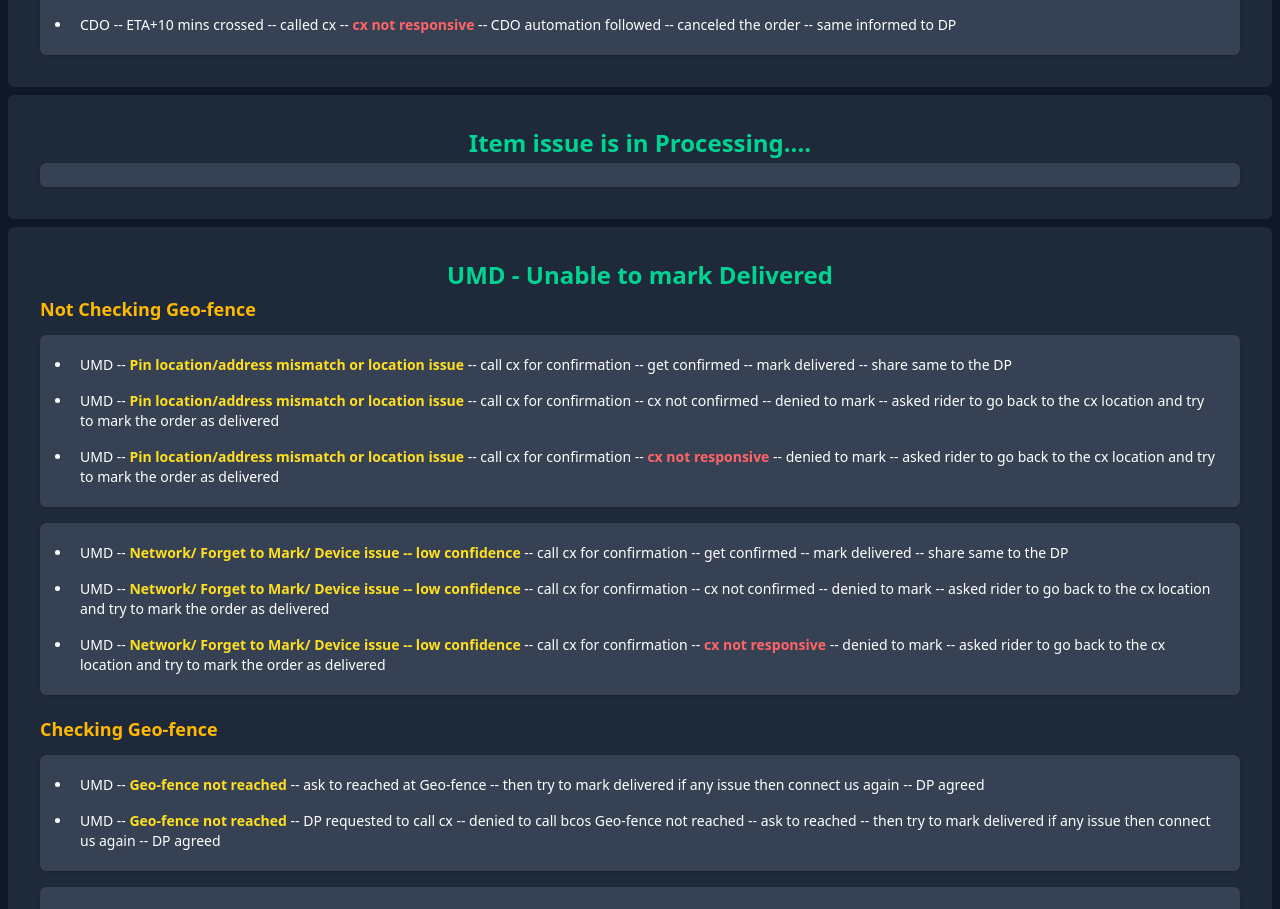
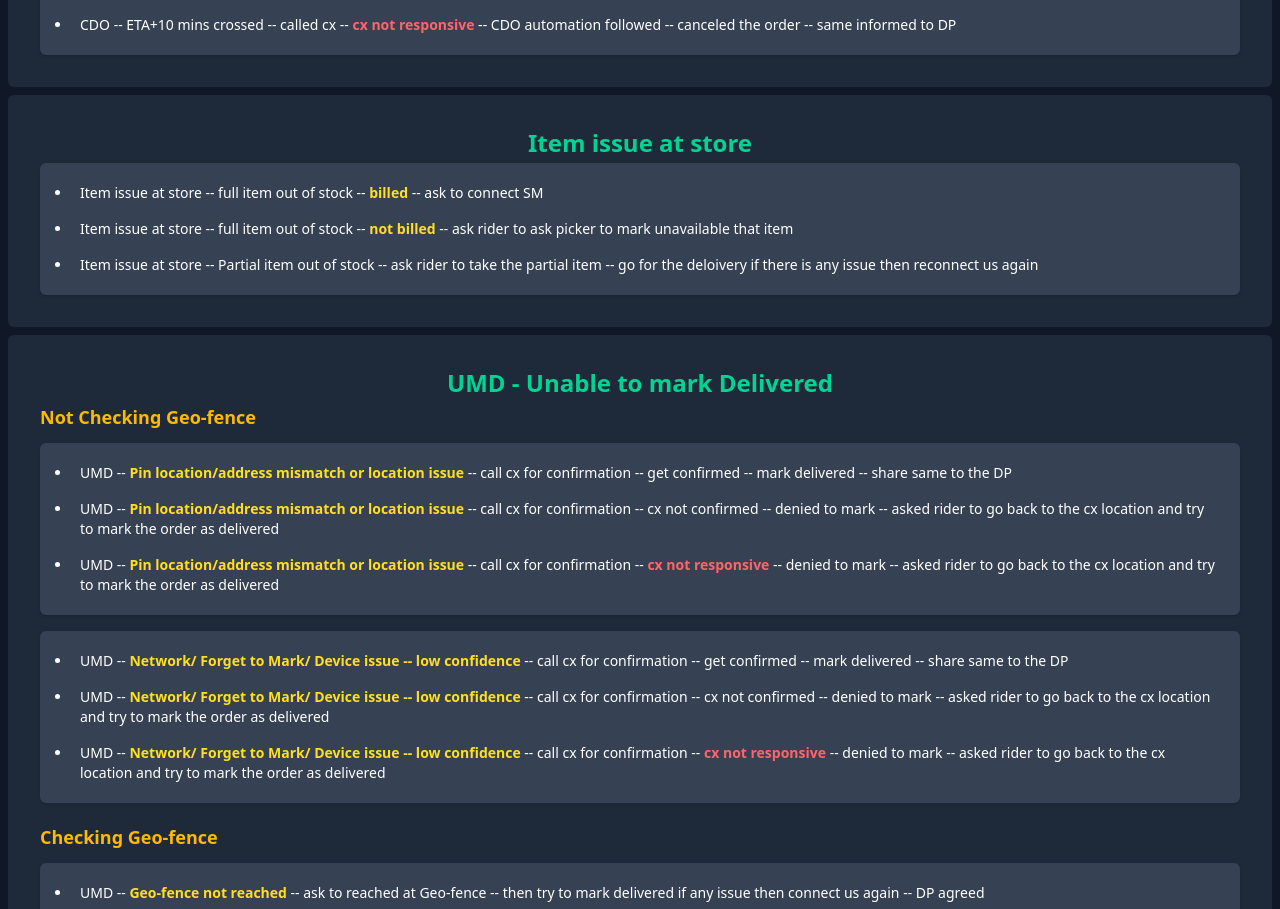
Before and after one commit to Code-with-Sahani/Blinket-DP, a React (Vite) app: page / in a window 1280 px wide. Shown: the part 2809-3718 px from the top of the page. Built offline with nearby package versions, Linux system fonts and the light colour scheme.

Commit message:
Update Item_Issue_At_Store.jsx

```diff
--- a/src/Components/Item_Issue_At_Store.jsx
+++ b/src/Components/Item_Issue_At_Store.jsx
@@ -3,11 +3,15 @@ import React from 'react'
 const Item_Issue_At_Store = () => {
   return (
     <div className="m-2 p-4 text-sm bg-gray-800 text-white rounded-md md:p-6 lg:p-8">
-            <h2 className='text-center text-2xl font-semibold text-emerald-400 mb-1'>Item issue is in Processing....</h2>
+      <h2 className='text-center text-2xl font-semibold text-emerald-400 mb-1'>Item issue at store</h2>
 
       <div className="space-y-4">
         <div className="p-3 bg-gray-700 rounded-md shadow">
           <ul className="list-disc pl-5">
+
+            <li className='p-2'>Item issue at store -- full item out of stock -- <strong className='text-yellow-300 font-semibold'>billed</strong> -- ask to connect SM</li>
+            <li className='p-2'>Item issue at store -- full item out of stock -- <strong className='text-yellow-300 font-semibold'>not billed</strong> -- ask rider to ask picker to mark unavailable that item</li>
+            <li className='p-2'>Item issue at store -- Partial item out of stock -- ask rider to take the partial item -- go for the deloivery if there is any issue then reconnect us again</li>
 
 
           </ul>
```
Lines whose indentation alone changed are shown as unchanged.
